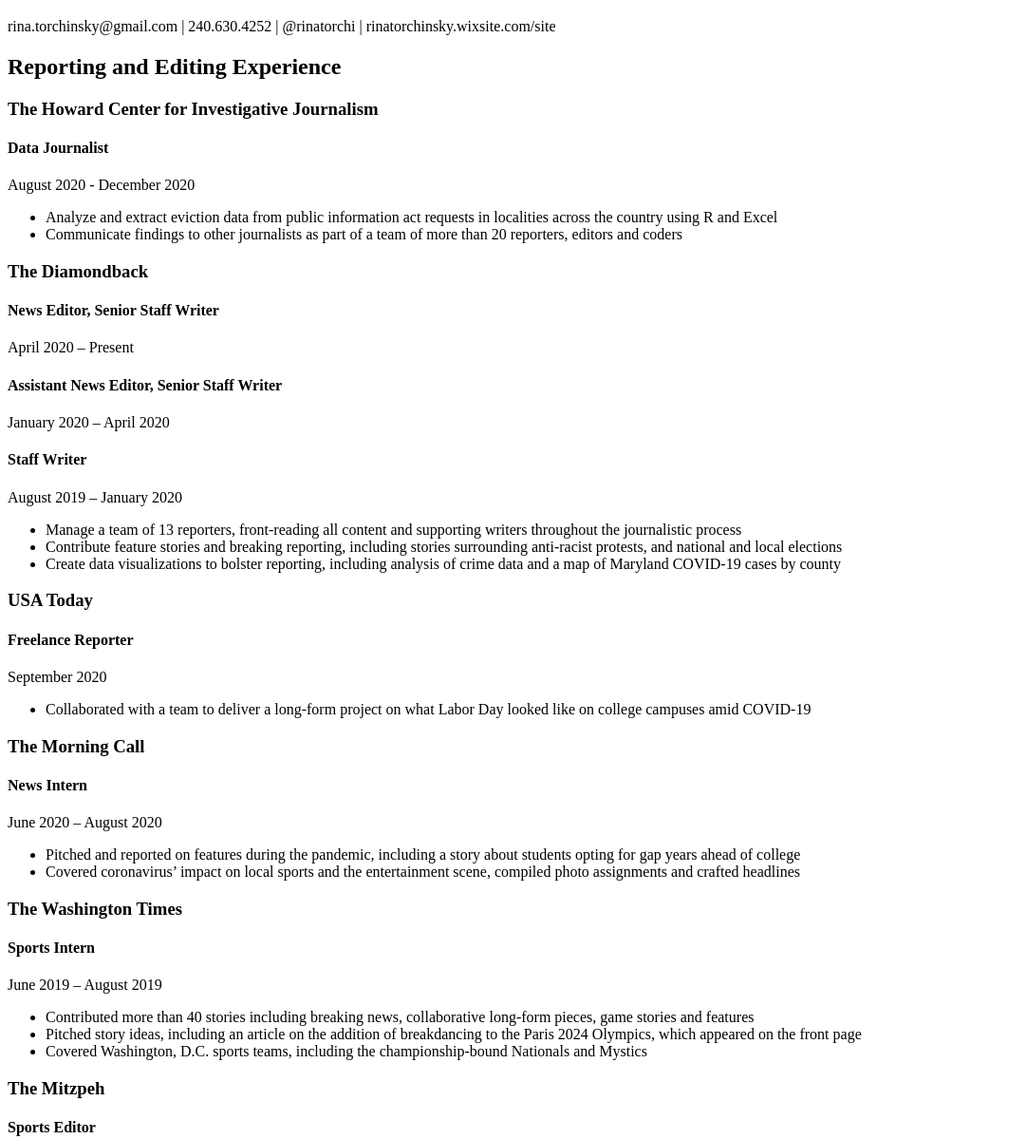
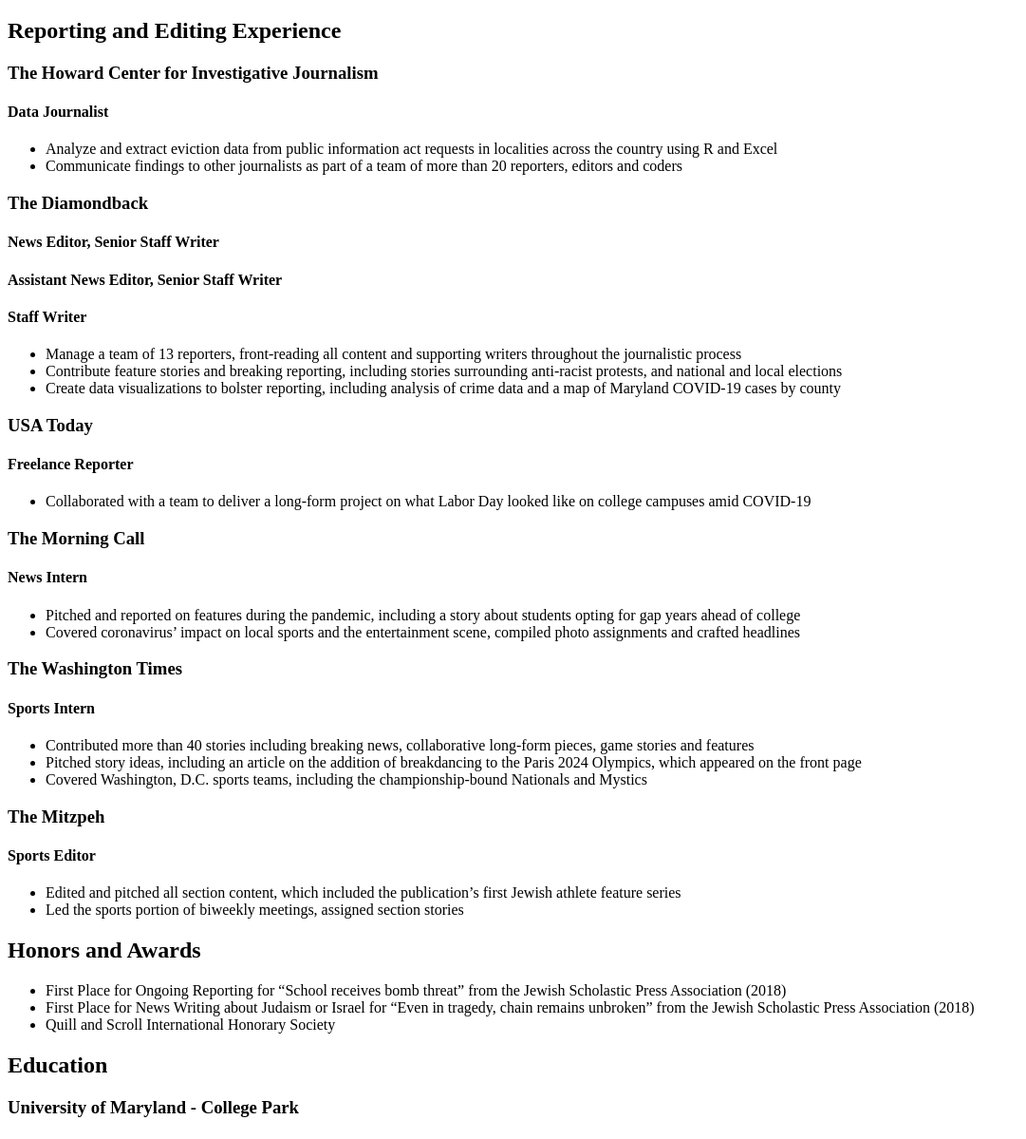
Before and after one commit to rinatorch/rinatorch.github.io, a plain HTML site: page resume/index.html in a window 1280 px wide. Shown: the part 61-1260 px from the top of the page at 95% size, without its empty margins (0-1081 px from the left). Drawn offline with Linux system fonts and the light colour scheme; files that its build step writes are made by us from their sources.

Commit message:
Revert "updates on resume, added dates"
This reverts commit d2f5e7da3ec9083ffd489b2fd49a556d9d601cdc.

```diff
--- a/resume/index.html
+++ b/resume/index.html
@@ -9,76 +9,93 @@
 
 <body>
 <h1>Rina Tova Torchinsky</h1>
-    <p>rina.torchinsky@gmail.com | 240.630.4252 | @rinatorchi | rinatorchinsky.wixsite.com/site</p>
+
+
 <h2>Reporting and Editing Experience</h2>
 	<h3>The Howard Center for Investigative Journalism</h3>
 		<h4>Data Journalist</h4>
-    <p>August 2020 - December 2020<p>
+
+
 		<ul>
   			<li>Analyze and extract eviction data from public information act requests in localities across the country using R and Excel</li>
   			<li>Communicate findings to other journalists as part of a team of more than 20 reporters, editors and coders</li>
 		</ul>
+
 	<h3>The Diamondback</h3>
 		<h4>News Editor, Senior Staff Writer</h4>
-            <p>April 2020 – Present<p>
 		<h4>Assistant News Editor, Senior Staff Writer</h4>
-                    <p>January 2020 – April 2020<p>
 		<h4>Staff Writer</h4>
-                            <p>August 2019 – January 2020<p>
+
 		<ul>
   			<li>Manage a team of 13 reporters, front-reading all content and supporting writers throughout the journalistic process</li>
   			<li>Contribute feature stories and breaking reporting, including stories surrounding anti-racist protests, and national and local elections</li>
   			<li>Create data visualizations to bolster reporting, including analysis of crime data and a map of Maryland COVID-19 cases by county</li>
 		</ul>
+
 	<h3>USA Today</h3>
 		<h4>Freelance Reporter</h4>
-                                    <p>September 2020<p>
+
 		<ul>
    			<li>Collaborated with a team to deliver a long-form project on what Labor Day looked like on college campuses amid COVID-19</li>
 		</ul>
+
 	<h3>The Morning Call</h3>
 		<h4>News Intern</h4>
-                                            <p>June 2020 – August 2020</p>
+
 		<ul>
   			<li>Pitched and reported on features during the pandemic, including a story about students opting for gap years ahead of college</li>
   			<li>Covered coronavirus’ impact on local sports and the entertainment scene, compiled photo assignments and crafted headlines</li>
 		</ul>
+
 	<h3>The Washington Times</h3>
 		<h4>Sports Intern</h4>
-                                            <p>June 2019 – August 2019</p>
+
 		<ul>
   			<li>Contributed more than 40 stories including breaking news, collaborative long-form pieces, game stories and features</li>
   			<li>Pitched story ideas, including an article on the addition of breakdancing to the Paris 2024 Olympics, which appeared on the front page</li>
   			<li>Covered Washington, D.C. sports teams, including the championship-bound Nationals and Mystics</li>
 		</ul>
+
 	<h3>The Mitzpeh</h3>
 		<h4>Sports Editor</h4>
-                                            <p>November 2018 – May 2019</p>
+
 		<ul>
   			<li>Edited and pitched all section content, which included the publication’s first Jewish athlete feature series</li>
   			<li>Led the sports portion of biweekly meetings, assigned section stories</li>
 		</ul>
+
 <h2>Honors and Awards</h2>
+
 		<ul>
   			<li>First Place for Ongoing Reporting for “School receives bomb threat” from the Jewish Scholastic Press Association (2018)</li>
   			<li>First Place for News Writing about Judaism or Israel for “Even in tragedy, chain remains unbroken” from the Jewish Scholastic Press Association (2018)</li>
   			<li>Quill and Scroll International Honorary Society</li>
 		</ul>
+
 <h2>Education</h2>
-                                            <h3>University of Maryland - College Park - Class of 2022</h3>
+
+	<h3>University of Maryland - College Park</h3>
 	<h4>Bachelor of Arts in journalism, Philip Merrill College of Journalism</h4>
 	<h4>Bachelor of Science in information science, College of Information Studies</h4>
+
 		<ul>
   			<li>Included Coursework: Storytelling with Code, Statistics for Information Science, Fundamentals of American Sign Language</li>
   			<li>College Park Scholars Science, Technology and Society program, sponsored by A. James Clark School of Engineering</li>
+
 		</ul>
+
 <h2>Technical Skills</h2>
+
 	<ul>
   			<li>Languages: English (native speaker), Hebrew (fluent), Spanish (beginner, currently learning)</li>
   			<li>Data, Design and Visuals: Python, Illustrator, XD, R, Excel, HTML, CSS, InDesign, Lightroom, Datawrapper, Infogram, Photography</li>
   			<li>Digital Media: Arc, WordPress, SaxoTech, Wix,Twitter, Instagram, Facebook, Snapchat, Canva, G-Suite</li>
   			<li>Other: Beginner saxophonist, recovering varsity basketball player, president of a women’s a cappella group</li>
+
+
 	</ul>
+
+
 </body>
 
 </html>
```
Lines whose indentation alone changed are shown as unchanged.
